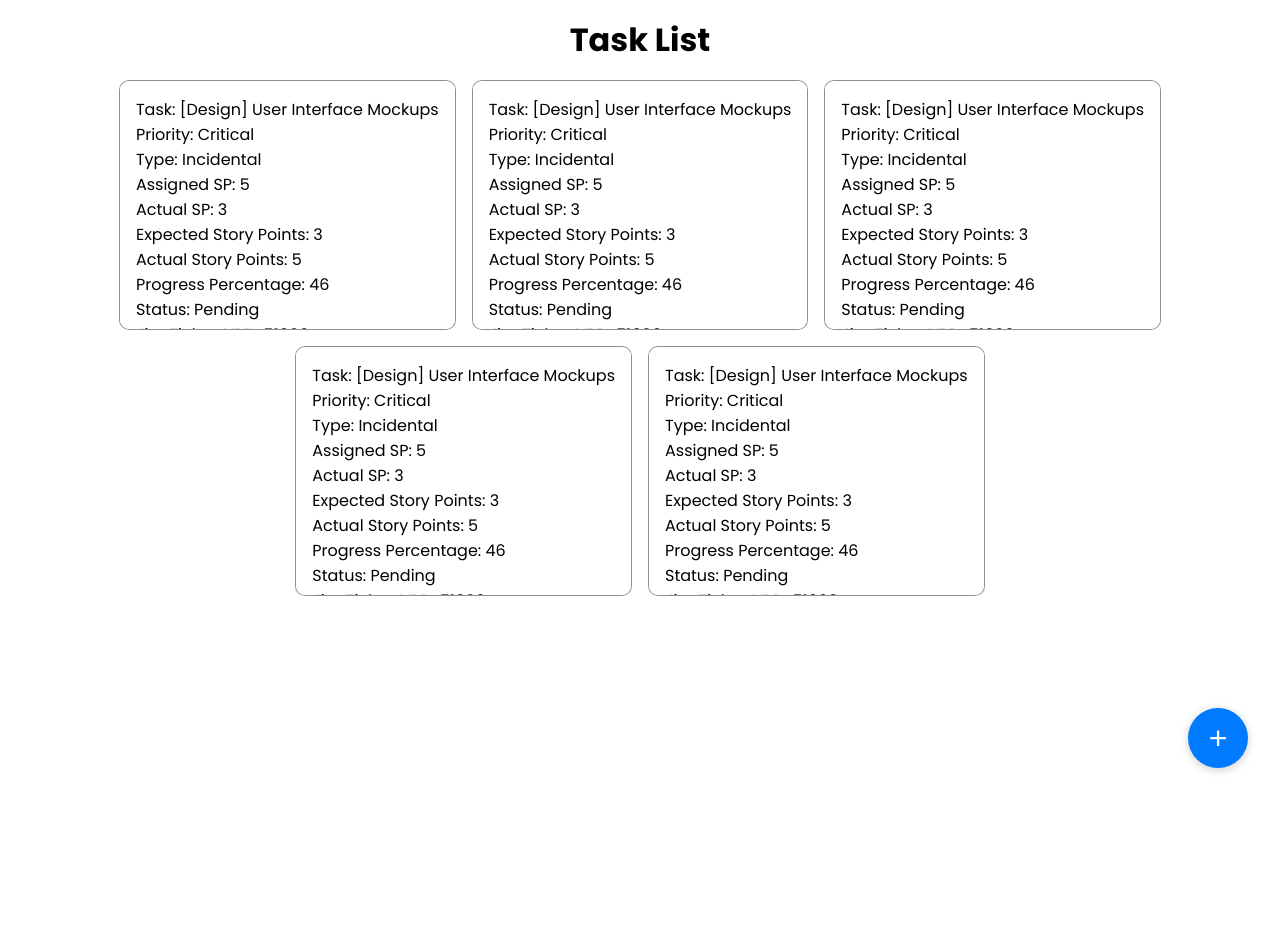
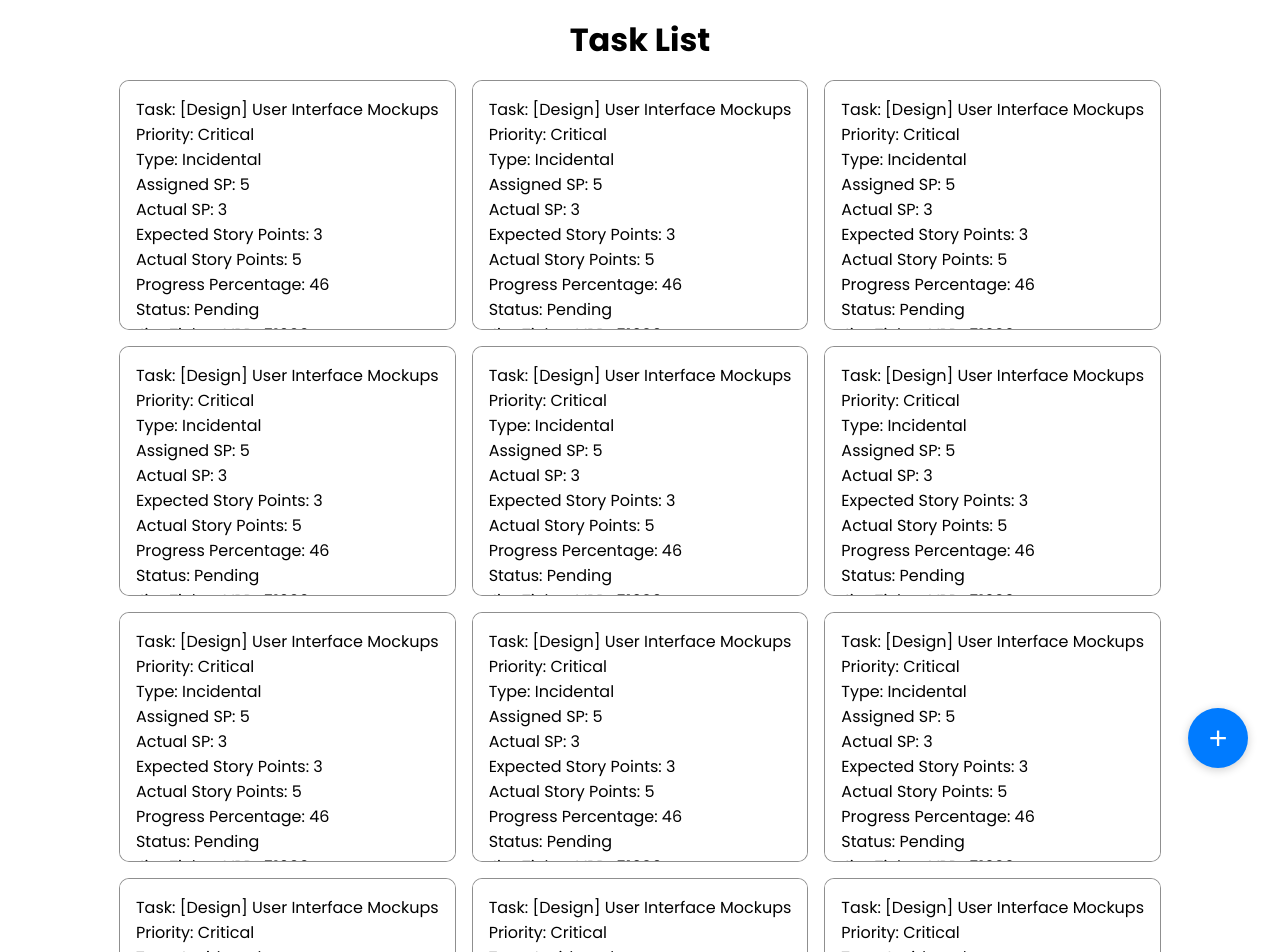
Before and after one commit to S-Gaurisankar/ProgressTracker, a React (Vite) app in the folder client/: page /tasklist in a window 1280 px wide. Shown: the top 952 px of the page. Before the commit the page ends 800 px from the top, so only its background shows below. Built offline with nearby package versions, Linux system fonts and the light colour scheme.

Commit message:
Testing commits: Checked position of the add button

```diff
--- a/client/src/layouts/taskList.jsx
+++ b/client/src/layouts/taskList.jsx
@@ -16,6 +16,13 @@ const TaskList = () => {
         <Card />
         <Card />
         <Card />
+        <Card />
+        <Card />
+        <Card />
+        <Card />
+        <Card />
+        <Card />
+        <Card />
       </div>
       <button className={styles.addButton}>+</button>
     </>
```
